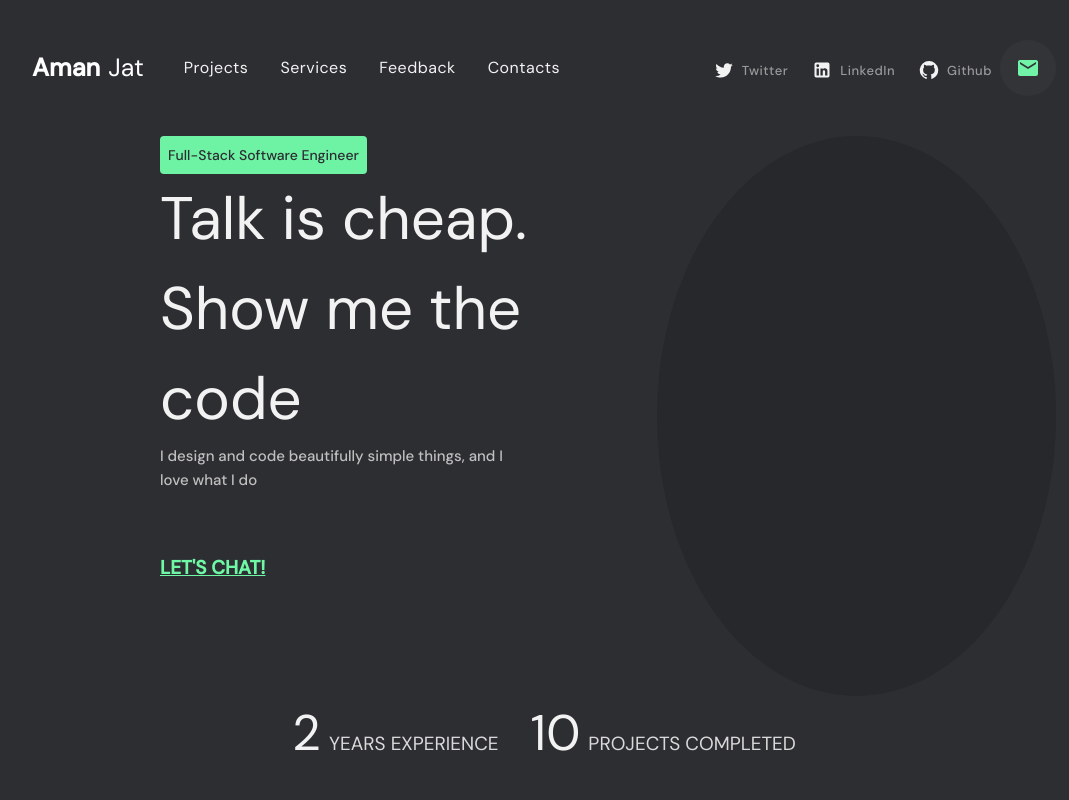
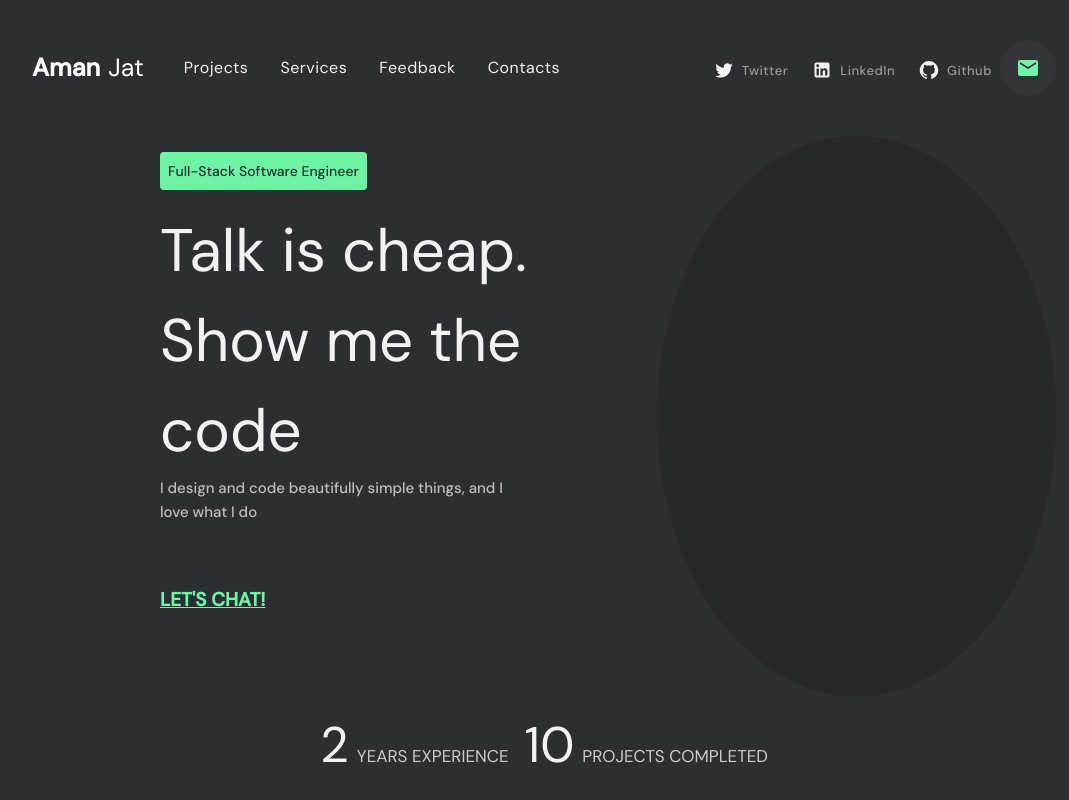
Before and after one commit to aman-jat/amanjat, a React (Create React App) app: page / in a window 1280 px wide. Shown: the top 800 px of the page, without its empty margins (96-1165 px from the left). Built offline with nearby package versions, Linux system fonts and the light colour scheme; a web font is replaced by a local one.

Commit message:
fixed section1 text

```diff
--- a/src/pages/home/Section1.tsx
+++ b/src/pages/home/Section1.tsx
@@ -15,16 +15,20 @@ const Section1 = () => {
           alignItems={{ xxs: 'center', md: 'flex-start' }}
           justifyContent='center'
         >
-          <Box p={1} borderRadius={1} sx={{ backgroundColor: theme.palette.secondary.main }}>
+          <Box p={1} my={2} borderRadius={1} sx={{ backgroundColor: theme.palette.secondary.main }}>
             <Typography variant='h6' fontSize={14} color={theme.palette.primary.main}>
               Full-Stack Software Engineer
             </Typography>
           </Box>
 
-          <Typography fontSize={60}>Talk is cheap.</Typography>
-          <Typography fontSize={60}>Show me the code</Typography>
+          <Typography sx={{ textAlign: { xxs: 'center', md: 'left' } }} fontSize={60}>
+            Talk is cheap.
+          </Typography>
+          <Typography sx={{ textAlign: { xxs: 'center', md: 'left' } }} fontSize={60}>
+            Show me the code
+          </Typography>
 
-          <Typography variant='h6'>
+          <Typography sx={{ textAlign: { xxs: 'center', md: 'left' } }} variant='h6'>
             I design and code beautifully simple things, and I love what I do
           </Typography>
           <Box mb={12} mt={8}>
@@ -49,18 +53,29 @@ const Section1 = () => {
           }}
         />
       </Stack>
-      <Stack justifyContent='center' direction='row'>
-        <Stack mr={4} flexDirection='row' alignItems='baseline'>
-          <Typography fontSize={50} mr={1}>
+      <Stack justifyContent='center' spacing={2} direction='row' alignItems='center'>
+        <Stack
+          direction={{ xxs: 'column', sm: 'row' }}
+          alignItems={{ xxs: 'center', md: 'baseline' }}
+          ml={5}
+        >
+          <Typography textAlign={{ xxs: 'center', sm: 'left' }} fontSize={50} mr={1}>
             2
           </Typography>
-          <Typography variant='h4'>YEARS EXPERIENCE</Typography>
+          <Typography textAlign={{ xxs: 'center', sm: 'left' }} variant='h5'>
+            YEARS EXPERIENCE
+          </Typography>
         </Stack>
-        <Stack flexDirection='row' alignItems='baseline'>
-          <Typography fontSize={50} mr={1}>
+        <Stack
+          flexDirection={{ xxs: 'column', sm: 'row' }}
+          alignItems={{ xxs: 'center', md: 'baseline' }}
+        >
+          <Typography textAlign={{ xxs: 'center', sm: 'left' }} fontSize={50} mr={1}>
             10
           </Typography>
-          <Typography variant='h4'>PROJECTS COMPLETED</Typography>
+          <Typography textAlign={{ xxs: 'center', sm: 'left' }} variant='h5'>
+            PROJECTS COMPLETED
+          </Typography>
         </Stack>
       </Stack>
     </Box>
```
